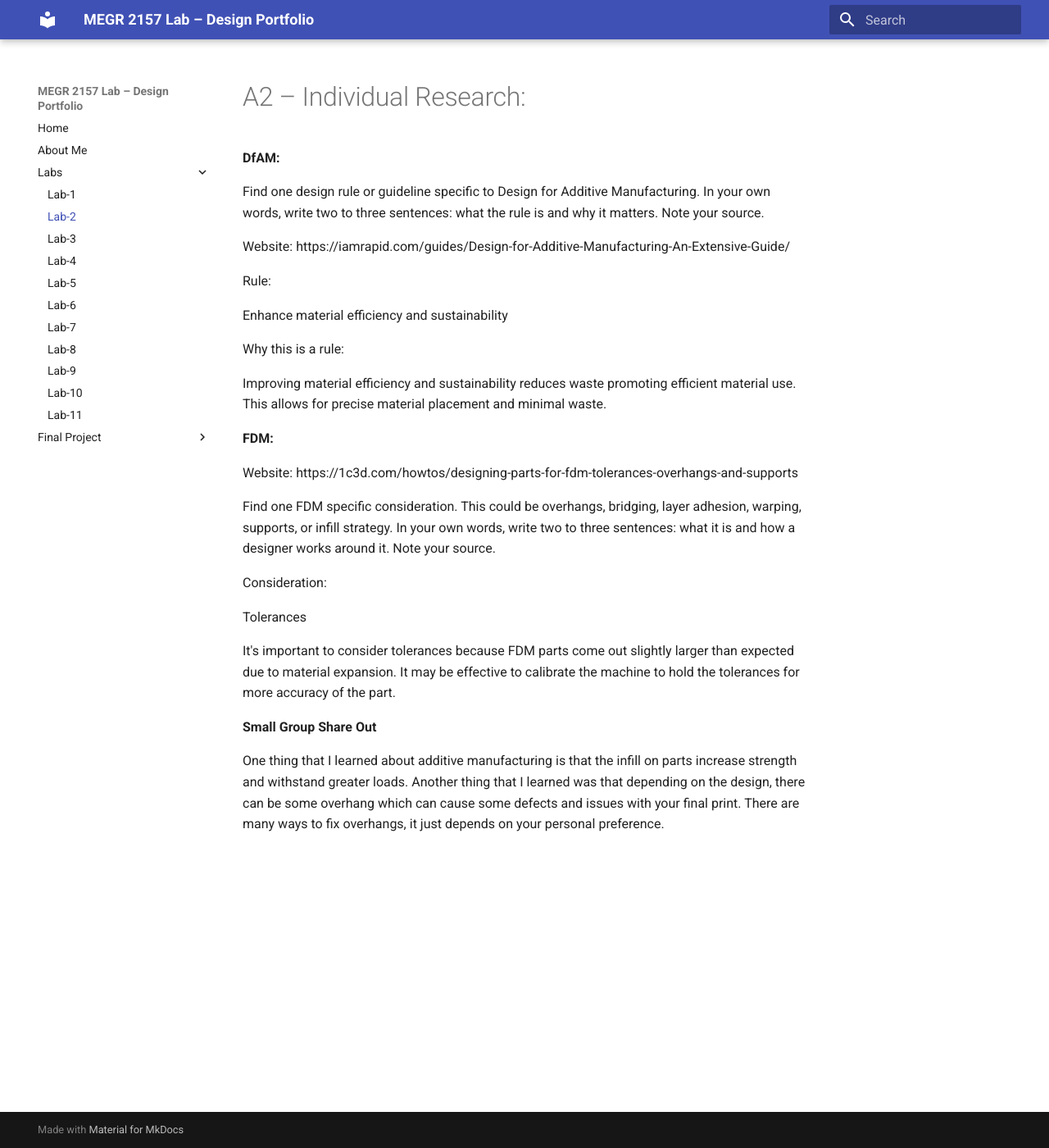
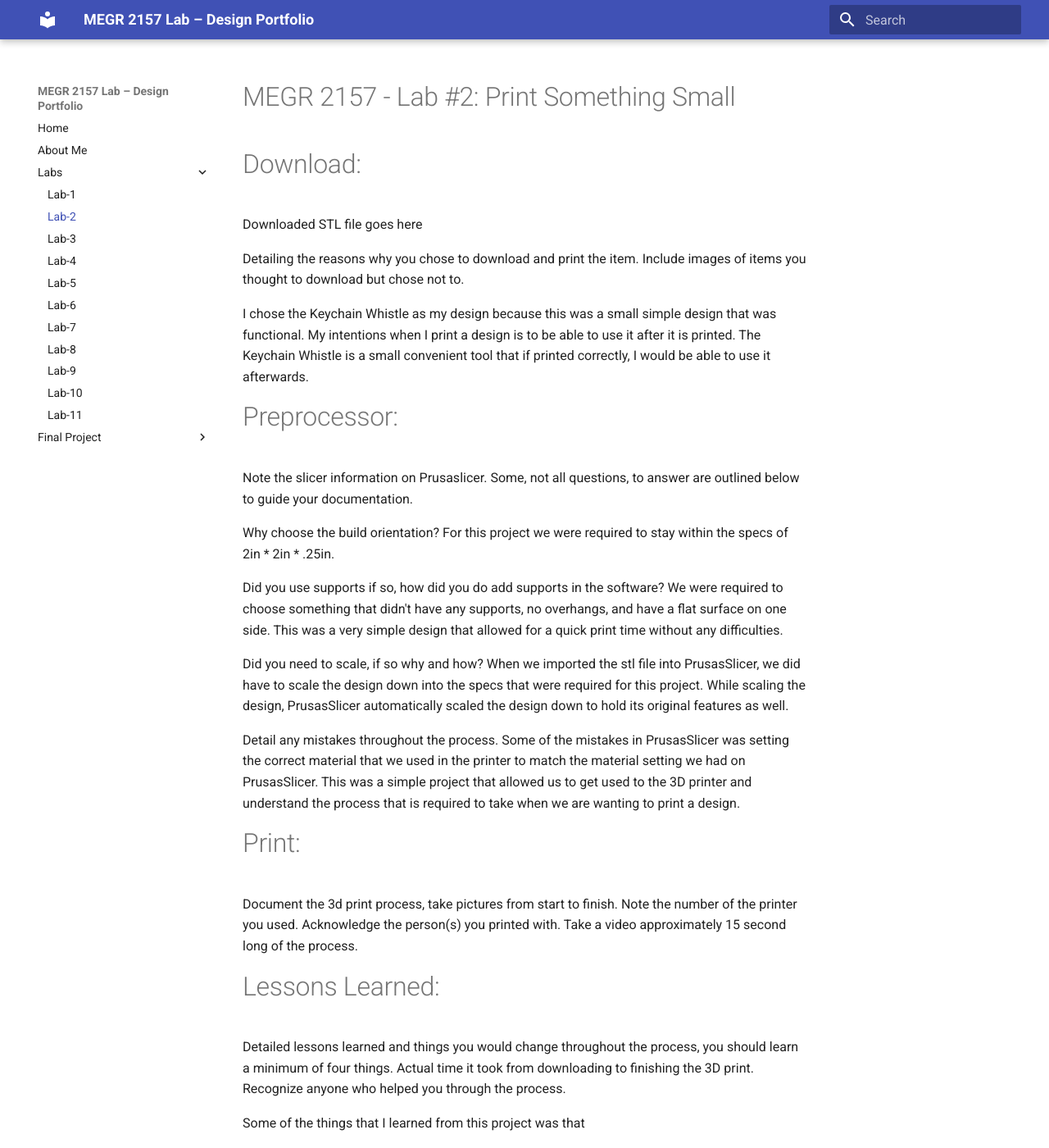
Before and after one commit to AndrewYang2428/andrewyang-megr2156-lab-portfolio, an MkDocs documentation site: the page built from docs/Labs/L02/index.md, in a window 1280 px wide and 1400 px high. Shown: the whole window at 82% size. Built offline with MkDocs 1.6.1 and Material for MkDocs 9.7.7, drawn with Linux system fonts in a browser that asks for light colours.

```diff
--- a/docs/Labs/L02/index.md
+++ b/docs/Labs/L02/index.md
@@ -1,32 +1,38 @@
-# A2 – Individual Research:
+# MEGR 2157 - Lab #2: Print Something Small
 
-**DfAM:**
+# Download:
 
-Find one design rule or guideline specific to Design for Additive Manufacturing. In your own words, write two to three sentences: what the rule is and why it matters. Note your source.
+Downloaded STL file goes here
 
-Website: https://iamrapid.com/guides/Design-for-Additive-Manufacturing-An-Extensive-Guide/
+Detailing the reasons why you chose to download and print the item. Include images of items you thought to download but chose not to.
 
-Rule:
+I chose the Keychain Whistle as my design because this was a small simple design that was functional. My intentions when I print a design is to be able to use it after it is printed. The Keychain Whistle is a small convenient tool that if printed correctly, I would be able to use it afterwards.
 
-Enhance material efficiency and sustainability
+# Preprocessor:
 
-Why this is a rule:
+Note the slicer information on Prusaslicer. Some, not all questions, to answer are outlined below to guide your documentation.
 
-Improving material efficiency and sustainability reduces waste promoting efficient material use. This allows for precise material placement and minimal waste.
+Why choose the build orientation?
+For this project we were required to stay within the specs of 2in * 2in * .25in.
 
-**FDM:**
+Did you use supports if so, how did you do add supports in the software?
+We were required to choose something that didn't have any supports, no overhangs, and have a flat surface on one side. This was a very simple design that allowed for a quick print time without any difficulties.
 
-Website: https://1c3d.com/howtos/designing-parts-for-fdm-tolerances-overhangs-and-supports
+Did you need to scale, if so why and how?
+When we imported the stl file into PrusasSlicer, we did have to scale the design down into the specs that were required for this project. While scaling the design, PrusasSlicer automatically scaled the design down to hold its original features as well.
 
-Find one FDM specific consideration. This could be overhangs, bridging, layer adhesion, warping, supports, or infill strategy. In your own words, write two to three sentences: what it is and how a designer works around it. Note your source.
+Detail any mistakes throughout the process.
+Some of the mistakes in PrusasSlicer was setting the correct material that we used in the printer to match the material setting we had on PrusasSlicer. This was a simple project that allowed us to get used to the 3D printer and understand the process that is required to take when we are wanting to print a design.
 
-Consideration:
+# Print:
 
-Tolerances
+Document the 3d print process, take pictures from start to finish.
+Note the number of the printer you used.
+Acknowledge the person(s) you printed with.
+Take a video approximately 15 second long of the process.
 
-It's important to consider tolerances because FDM parts come out slightly larger than expected due to material expansion. It may be effective to calibrate the machine to hold the tolerances for more accuracy of the part.
+# Lessons Learned:
 
+Detailed lessons learned and things you would change throughout the process, you should learn a minimum of four things. Actual time it took from downloading to finishing the 3D print. Recognize anyone who helped you through the process.
 
-**Small Group Share Out**
-
-One thing that I learned about additive manufacturing is that the infill on parts increase strength and withstand greater loads. Another thing that I learned was that depending on the design, there can be some overhang which can cause some defects and issues with your final print. There are many ways to fix overhangs, it just depends on your personal preference.
+Some of the things that I learned from this project was that
```
